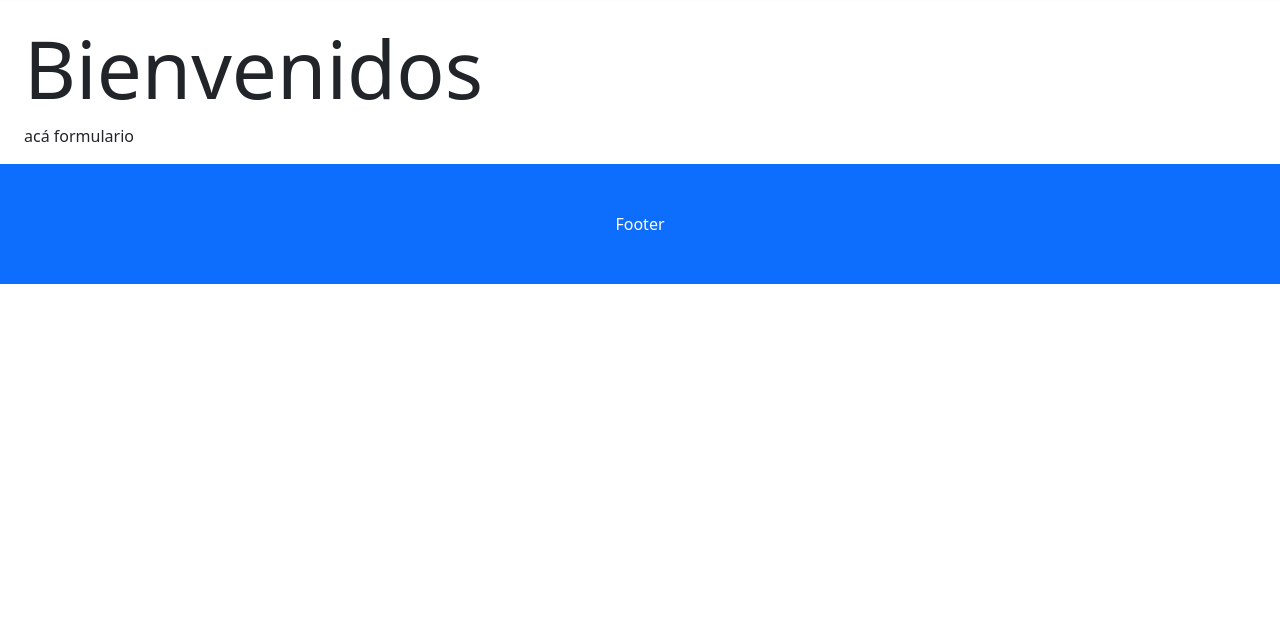
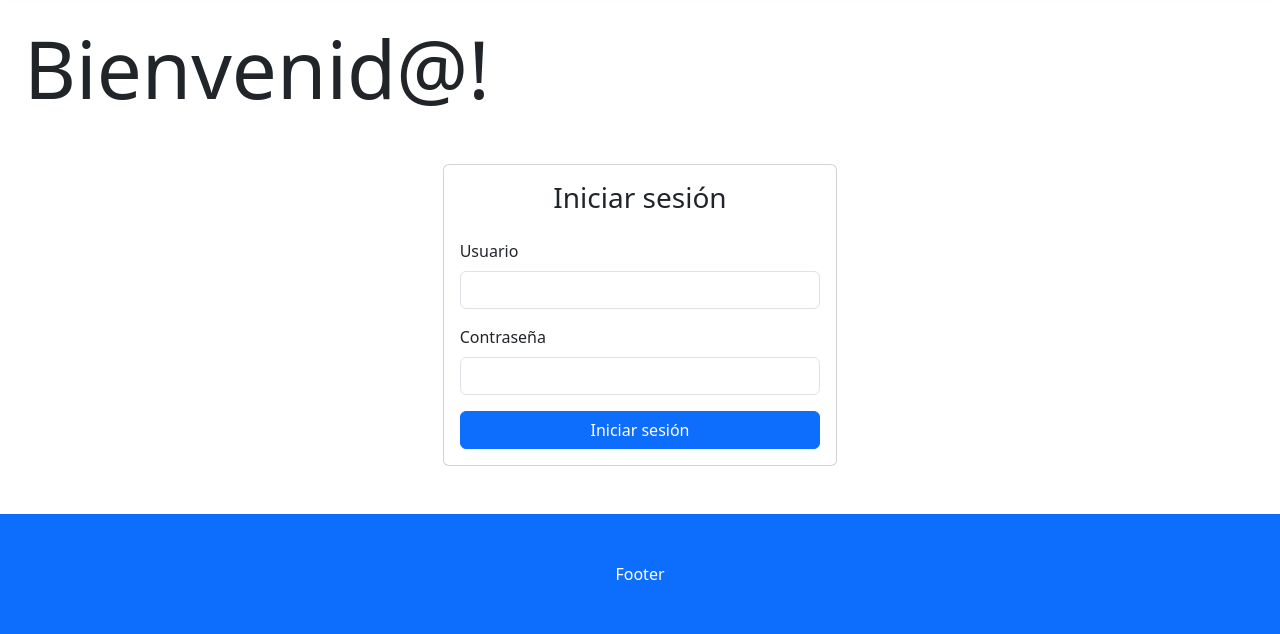
Before and after one commit to gonzalof9991/pets, a Django app: page /login/ in a window 1280 px wide. Shown: the part 172-806 px from the top of the page. Before the commit the page ends 456 px from the top, so only its background shows below. Run offline with Django 5.2, Linux system fonts and the light colour scheme.

Commit message:
add: new login

```diff
--- a/backend/website/templates/index.html
+++ b/backend/website/templates/index.html
@@ -5,7 +5,7 @@ PetLover - Home
 {% endblock %}
 
 {% block content %}
-<h1 class="display-1">Bienvenidos</h1>
+<h1 class="display-1">Bienvenid@s!</h1>
 <p>Welcome to the website!</p>
 <div id="carouselExample" class="carousel slide mb-5">
     <div class="carousel-inner">
--- a/backend/website/templates/login.html
+++ b/backend/website/templates/login.html
@@ -5,6 +5,25 @@ PetLover - Login
 {% endblock %}
 
 {% block content %}
-<h1 class="display-1">Bienvenidos</h1>
-<p>acá formulario</p>
+<h1 class="display-1">Bienvenid@!</h1>
+<div class="row justify-content-center my-5">
+    <div class="col-md-6 col-lg-4">
+        <div class="card">
+            <div class="card-body">
+                <h3 class="card-title text-center mb-4">Iniciar sesión</h3>
+                <form method="post" action="{% url 'login' %}">
+                    <div class="mb-3">
+                        <label for="username" class="form-label">Usuario</label>
+                        <input type="text" class="form-control" id="username" name="username" required>
+                    </div>
+                    <div class="mb-3">
+                        <label for="password" class="form-label">Contraseña</label>
+                        <input type="password" class="form-control" id="password" name="password" required>
+                    </div>
+                    <button type="submit" class="btn btn-primary w-100">Iniciar sesión</button>
+                </form>
+            </div>
+        </div>
+    </div>
+</div>
 {% endblock %}
```
